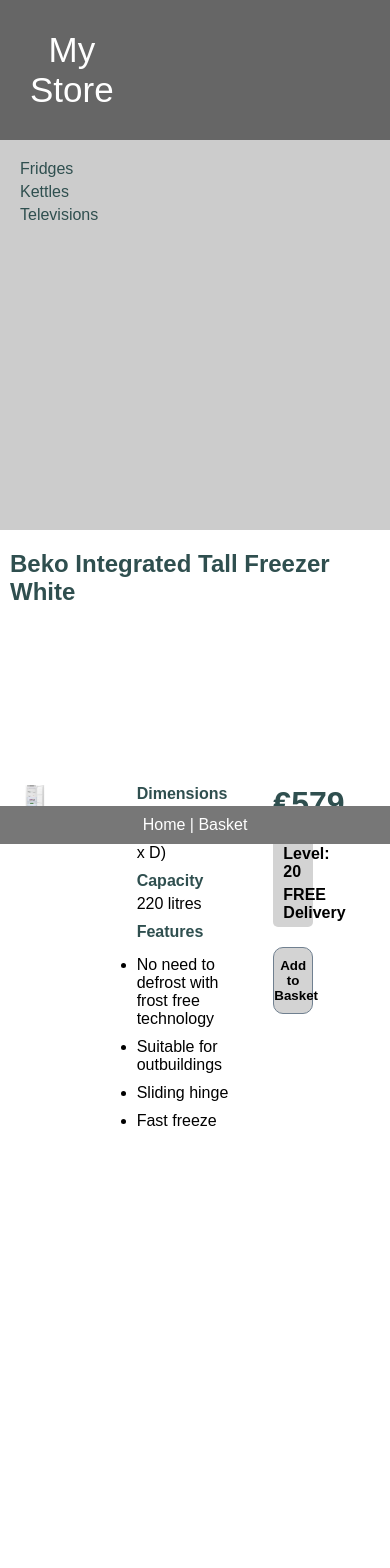
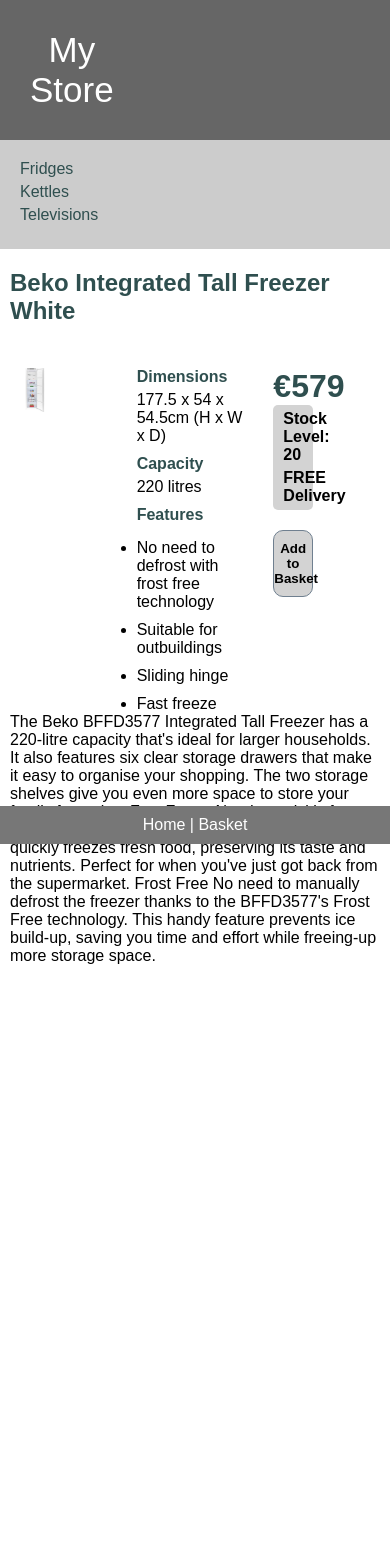
Before and after one commit to Dargis97/e-store, a React (Create React App) app: page /products/1 in a window 390 px wide. Shown: the top 1568 px of the page. After the commit the page ends 965 px from the top, so only its background shows below. Built offline with nearby package versions, Linux system fonts and the light colour scheme; data requests are answered from the project's data file.

Commit message:
styles change

```diff
--- a/src/scss/category.scss
+++ b/src/scss/category.scss
@@ -107,4 +107,7 @@
     -webkit-flex-direction: column;
     flex-direction: column;
   }
+  nav {
+    min-height: auto;
+  }
 }
--- a/src/scss/products.scss
+++ b/src/scss/products.scss
@@ -79,3 +79,7 @@
     cursor: pointer;
   }
 }
+.category-product-description {
+  grid-column: 1 / span 3;
+  padding: 0 10px;
+}
```
